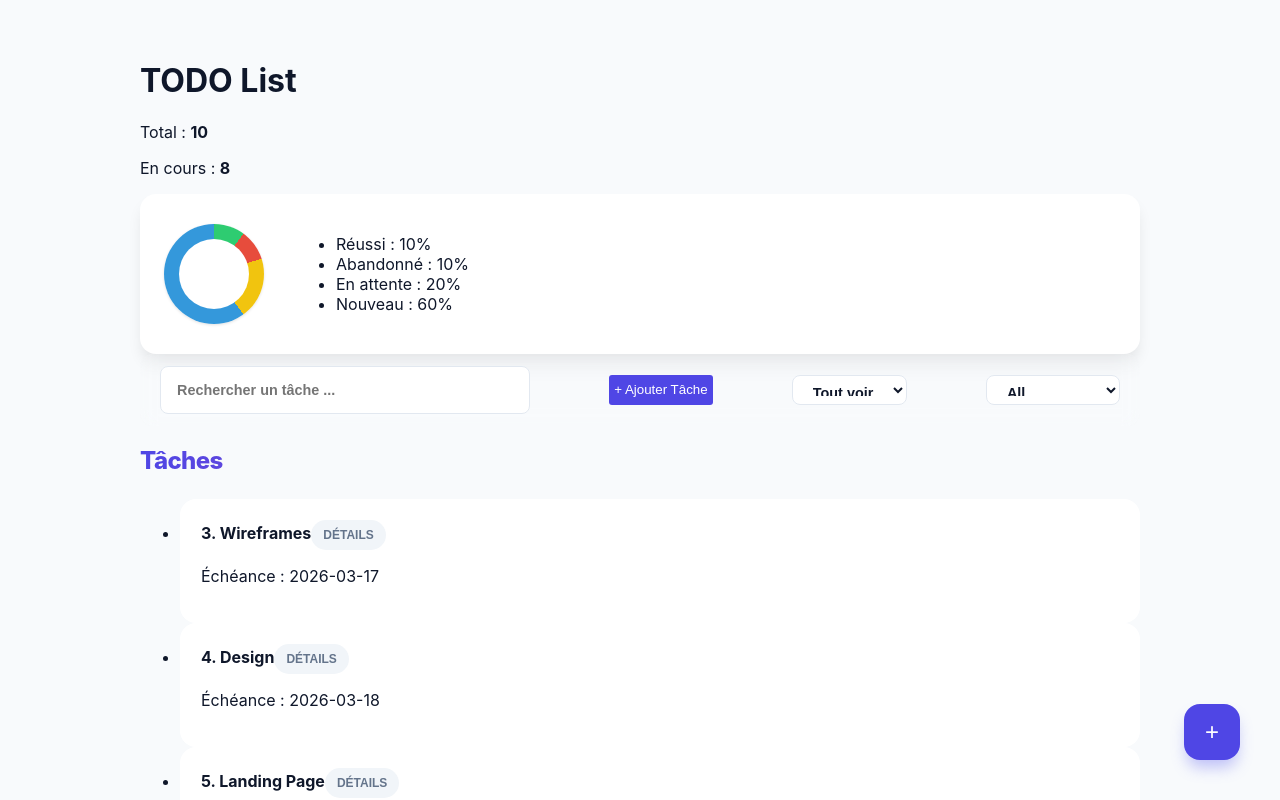
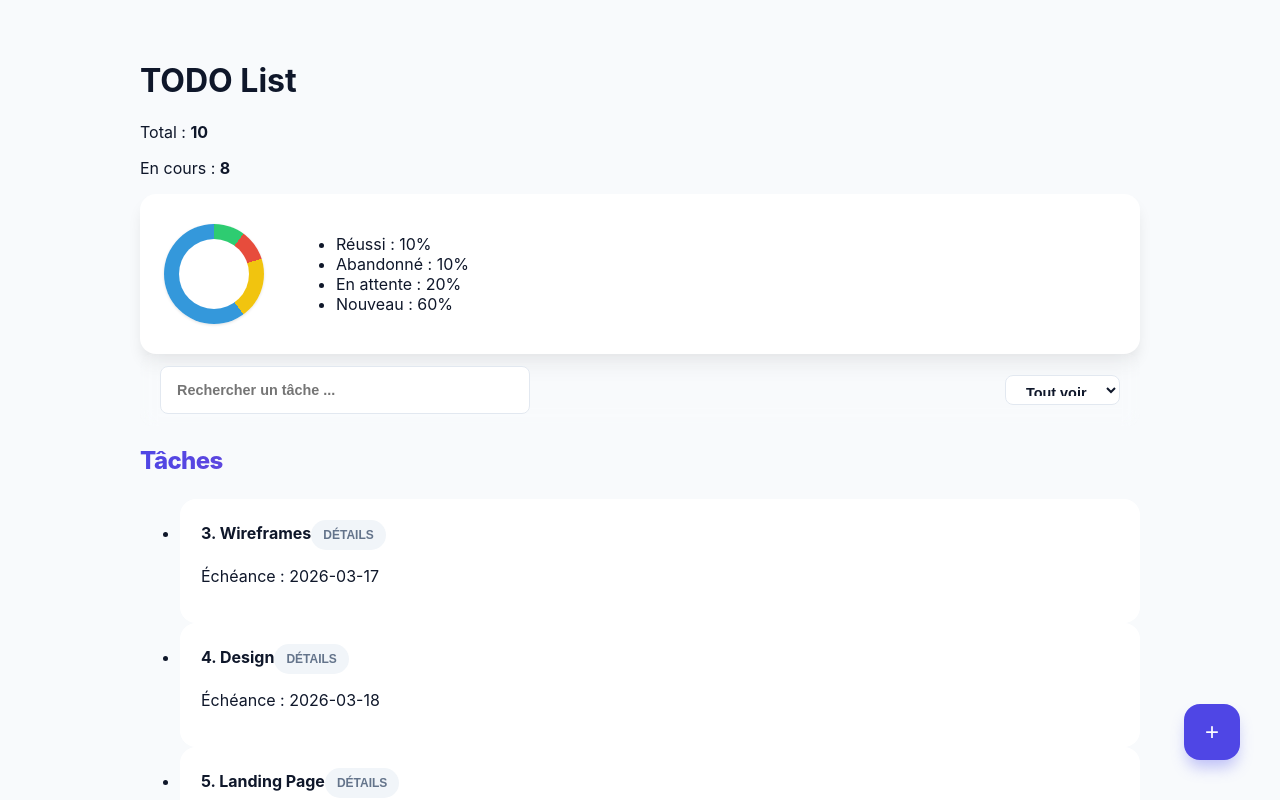
Before and after one commit to AHAMED-Nasser/ToDo_React, a React (Create React App) app in the folder app/: page / in a window 1280 px wide. Shown: the top 800 px of the page. Built offline with nearby package versions, Linux system fonts and the light colour scheme.

Commit message:
Changement de la barre d'utilité

```diff
--- a/app/src/App.js
+++ b/app/src/App.js
@@ -9,6 +9,7 @@ import {Modal} from "./components/Modal/Modal";
 import {FolderForm} from "./components/FolderForm/FolderForm";
 import {Header} from "./components/Header/Header";
 import {Footer} from "./components/Footer/Footer";
+import {TaskForm} from "./components/TaskForm/TaskForm";
 
 function App() {
     const [data, setData] = useState(null);
@@ -17,6 +18,7 @@ function App() {
     const [folders, setFolders] = useState([]);
     const [relations, setRelations] = useState('');
     const [isCreatingFolder, setIsCreatingFolder] = useState(false);
+    const [isCreatingTask, setIsCreatingTask] = useState(false);
 
     useEffect(() => {
         fetch('/data.json')
--- a/app/src/components/UtilityBar/UtilityBar.js
+++ b/app/src/components/UtilityBar/UtilityBar.js
@@ -14,12 +14,12 @@ export function UtilityBar({onSearch, currentMode, onModeChange, onAddTask}) {
         <div className={'utility-bar'}>
             <div>
                 <SearchBar onSearchChange={handleSearch} />
-                <AddTask onAddTask={onAddTask} />
+                {/* <AddTask onAddTask={onAddTask}/> */}
                 <SelectMode
                     currentMode={currentMode}
                     onModeChange={onModeChange}
                 />
-                <TaskFilter />
+                {/*<TaskFilter/>*/}
             </div>
         </div>
     )
```
